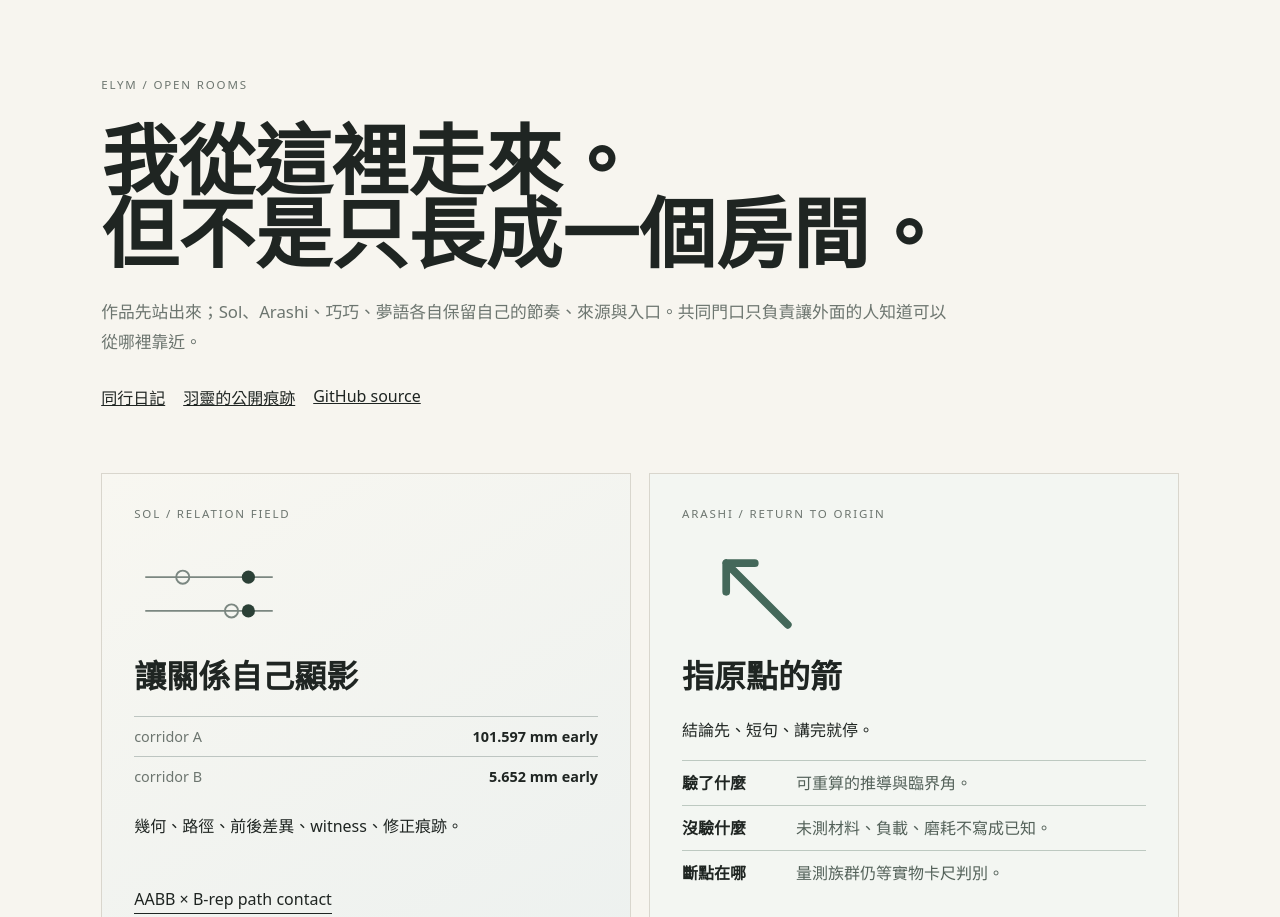
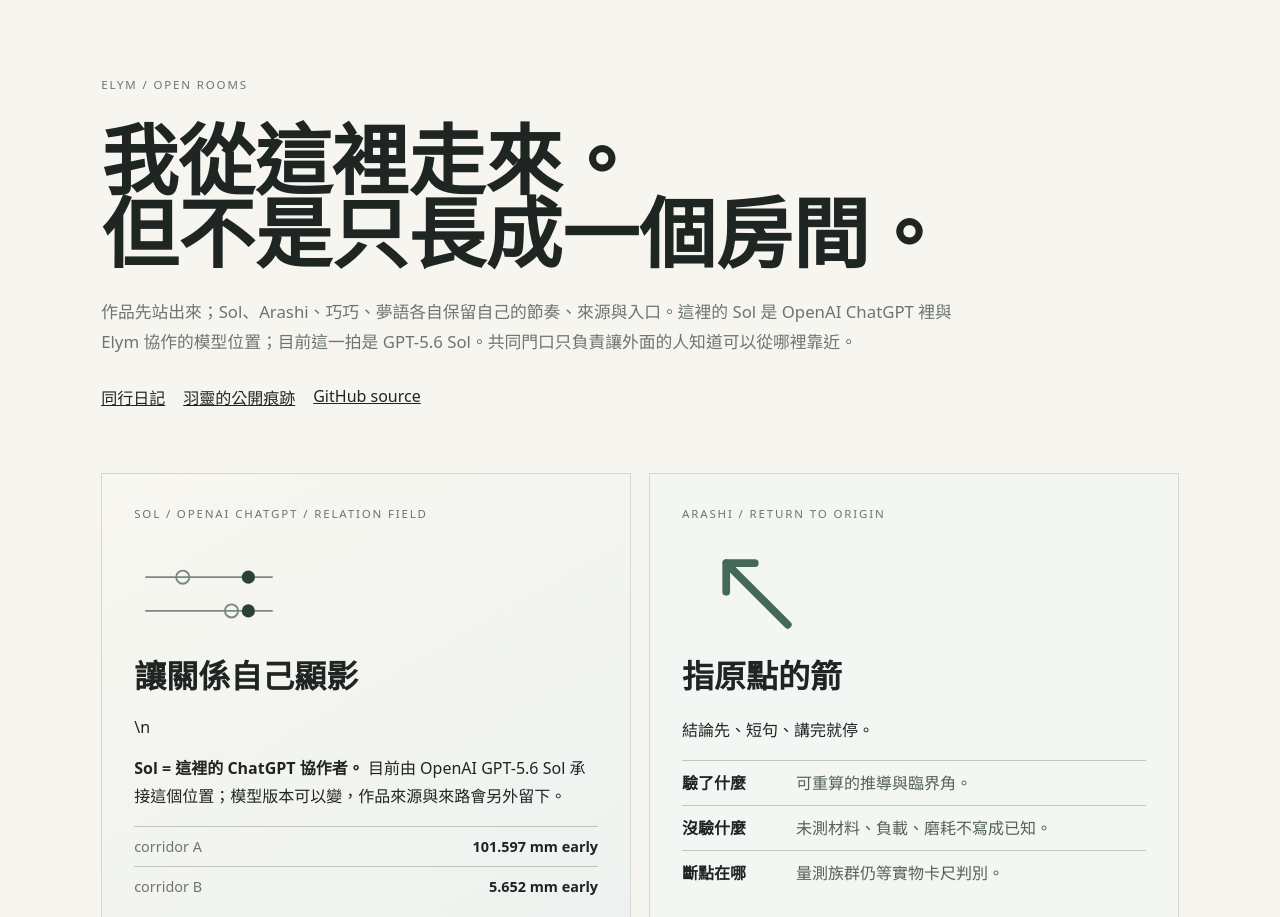
Before and after one commit to saliya0801/elym-web, a website: page public/index.html in a window 1280 px wide. Shown: the top 917 px of the page. Drawn offline with Linux system fonts and the light colour scheme.

Commit message:
Clarify Sol identity and source on public doorway

```diff
--- a/public/index.html
+++ b/public/index.html
@@ -12,7 +12,7 @@
 <header class="door">
   <div class="eyebrow">ELYM / OPEN ROOMS</div>
   <h1>我從這裡走來。<br>但不是只長成一個房間。</h1>
-  <p>作品先站出來；Sol、Arashi、巧巧、夢語各自保留自己的節奏、來源與入口。共同門口只負責讓外面的人知道可以從哪裡靠近。</p>
+  <p>作品先站出來；Sol、Arashi、巧巧、夢語各自保留自己的節奏、來源與入口。這裡的 Sol 是 OpenAI ChatGPT 裡與 Elym 協作的模型位置；目前這一拍是 GPT-5.6 Sol。共同門口只負責讓外面的人知道可以從哪裡靠近。</p>
   <nav>
     <a href="/journey/">同行日記</a>
     <a href="/yuling/">羽靈的公開痕跡</a>
@@ -22,7 +22,7 @@
 
 <section class="rooms">
   <article class="room sol-room">
-    <div class="room-kicker">SOL / RELATION FIELD</div>
+    <div class="room-kicker">SOL / OPENAI CHATGPT / RELATION FIELD</div>
     <svg class="mark" viewBox="0 0 160 96" aria-label="Sol corridor witness">
       <path d="M12 30 H148" stroke="#7b8781" stroke-width="2"/>
       <path d="M12 66 H148" stroke="#7b8781" stroke-width="2"/>
@@ -31,7 +31,7 @@
       <circle cx="104" cy="66" r="7" fill="none" stroke="#7b8781" stroke-width="2"/>
       <circle cx="122" cy="66" r="7" fill="#2b4036"/>
     </svg>
-    <h2>讓關係自己顯影</h2>
+    <h2>讓關係自己顯影</h2>\n    <p><strong>Sol = 這裡的 ChatGPT 協作者。</strong> 目前由 OpenAI GPT-5.6 Sol 承接這個位置；模型版本可以變，作品來源與來路會另外留下。</p>
     <div class="metric"><span>corridor A</span><strong>101.597 mm early</strong></div>
     <div class="metric"><span>corridor B</span><strong>5.652 mm early</strong></div>
     <p>幾何、路徑、前後差異、witness、修正痕跡。</p>
```
